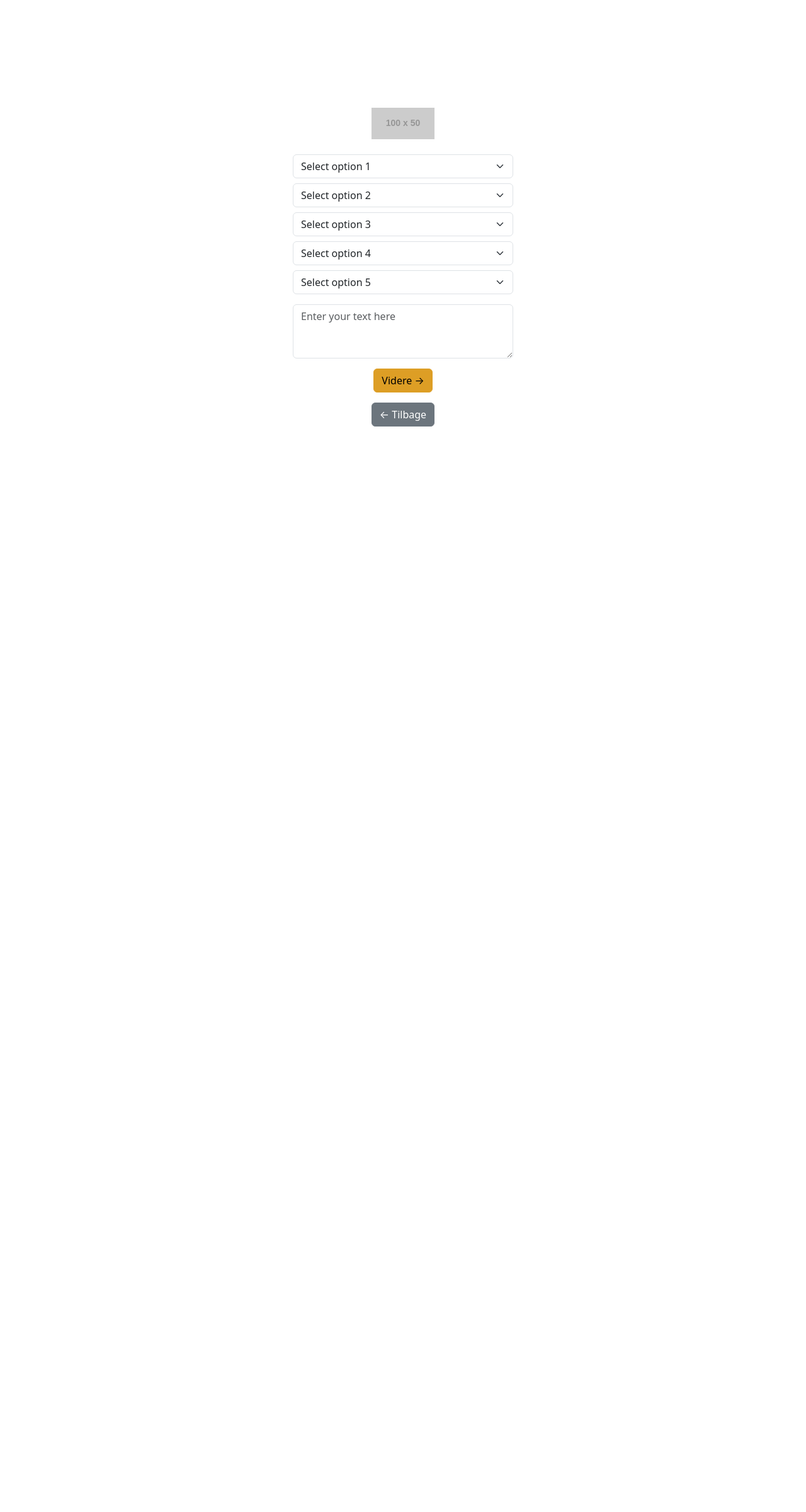
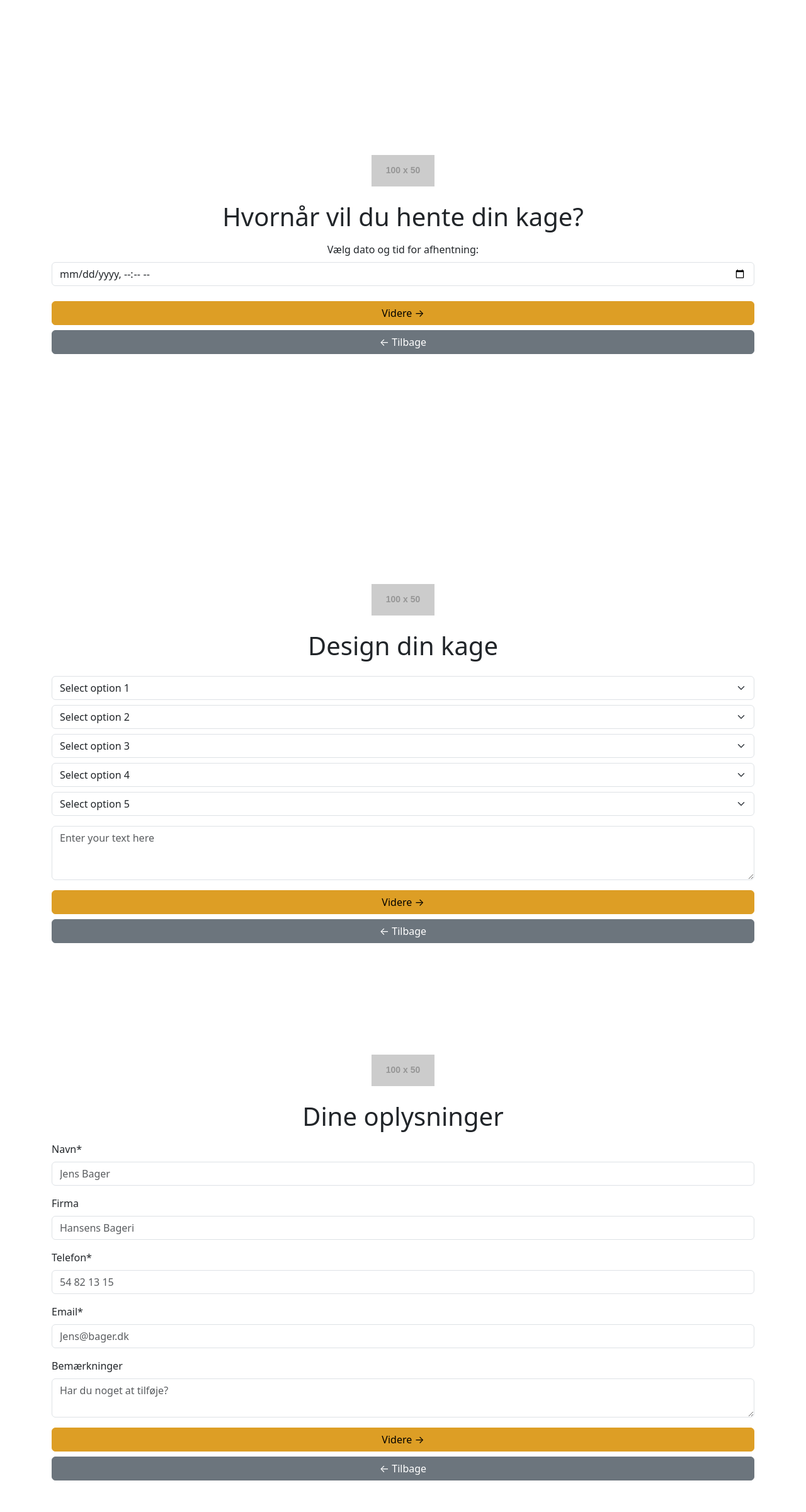
Before and after one commit to MarcGrell/meelo, a PHP site: page / in a window 1280 px wide. Shown: the whole page at 63% size. Before the commit the page ends 677 px from the top, so only its background shows below. Run offline with PHP 8.4, Linux system fonts and the light colour scheme; grey boxes labelled with a size stand in for pictures from a placeholder-image service; style sheets or scripts are compiled from the project's sources; some libraries are stand-ins or nearby versions.

Commit message:
Everything aligned. Layout looking good. Need to syle

```diff
--- a/index.php
+++ b/index.php
@@ -20,36 +20,39 @@ require "settings/init.php";
 <body>
 
 
-<!-- Date/time picker -->
-<!--
-<div class="container">
-    <div class="row justify-content-center">
-        <div class="col-12 text-center mt-5">
+<!-- Date/Time Picker -->
+<div class="container d-flex justify-content-center align-items-center min-vh-100 text-center">
+    <div class="w-100 w-sm-75 w-md-50 w-lg-25">
+        <div class="text-center mt-4">
             <img src="https://placehold.co/100x50@2x.png" alt="Logo" class="logo">
         </div>
 
-    <h1 class="text-center mt-4">Hvornår vil du hente din kage?</h1>
-    <form id="datetimeForm" class="ms-3 me-3">
-        <div class="mb-5">
+        <h1 class="mt-4">Hvornår vil du hente din kage?</h1>
+
+        <form id="datetimeForm" class="mt-3">
+            <div class="mb-4">
                 <label for="datetimeInput" class="form-label">Vælg dato og tid for afhentning:</label>
                 <input type="datetime-local" class="form-control" id="datetimeInput">
             </div>
+
             <div class="d-flex flex-column align-items-center">
-                    <button type="button" class="btn btn-farve w-25">Videre →</button>
-                    <button type="button" class="btn btn-secondary w-25 mt-3">← Tilbage</button>
+                <button type="button" class="btn btn-farve w-100 mb-2">Videre →</button>
+                <button type="button" class="btn btn-secondary w-100">← Tilbage</button>
             </div>
         </form>
+
         <p id="output" class="mt-3"></p>
     </div>
 </div>
-    -->
 
-<div class="container d-flex justify-content-center align-items-center min-vh-100 text-center">
-    <div class="row">
-        <div class="col-12 text-center mt-5">
+<!-- Cake Designer -->
+<div class="container d-flex justify-content-center align-items-center min-vh-100">
+    <div class="w-100 w-sm-75 w-md-50 w-lg-25">
+        <div class="text-center mt-4">
             <img src="https://placehold.co/100x50@2x.png" alt="Logo" class="logo">
         </div>
-    <form class="w-100 w-sm-75 w-md-50 w-lg-25 mt-4">
+        <h1 class="mt-4 text-center">Design din kage</h1>
+        <form class="mt-4">
             <!-- Dropdown Menus -->
             <div class="mb-3">
                 <select class="form-select mb-2" aria-label="Dropdown 1">
@@ -91,27 +94,23 @@ require "settings/init.php";
 
             <!-- Buttons -->
             <div class="d-flex flex-column align-items-center">
-            <button type="button" class="btn btn-farve w-35">Videre →</button>
-            <button type="button" class="btn btn-secondary w-35 mt-3">← Tilbage</button>
+                <button type="button" class="btn btn-farve w-100 mb-2">Videre →</button>
+                <button type="button" class="btn btn-secondary w-100">← Tilbage</button>
             </div>
         </form>
     </div>
 </div>
 
-
-
-
-
-
-<!--
-<div class="container mt-5">
-    <div class="row justify-content-center">
-        <div class="col-12 text-center mt-5">
+<!-- Customer Info -->
+<div class="container d-flex justify-content-center align-items-center min-vh-100">
+    <div class="w-100 w-sm-75 w-md-50 w-lg-25">
+        <div class="text-center mt-4">
             <img src="https://placehold.co/100x50@2x.png" alt="Logo" class="logo">
         </div>
-        <div class="col-md-6 mt-5">
-            <h1 class="text-center mb-4">Dine oplysninger</h1>
-            <form>
+
+        <h1 class="mt-4 text-center">Dine oplysninger</h1>
+
+        <form class="mt-3">
             <div class="mb-3">
                 <label for="name" class="form-label">Navn*</label>
                 <input type="text" class="form-control" id="name" placeholder="Jens Bager">
@@ -130,17 +129,17 @@ require "settings/init.php";
             </div>
             <div class="mb-3">
                 <label for="notes" class="form-label">Bemærkninger</label>
-                    <input type="textarea" class="form-control" id="text" placeholder="Har du noget at tilføje?">
+                <textarea class="form-control" id="notes" placeholder="Har du noget at tilføje?"></textarea>
             </div>
             <div class="d-flex flex-column align-items-center">
-                    <button type="button" class="btn btn-farve w-25">Videre →</button>
-                    <button type="button" class="btn btn-secondary w-25 mt-3">← Tilbage</button>
+                <button type="button" class="btn btn-farve w-100 mb-2">Videre →</button>
+                <button type="button" class="btn btn-secondary w-100">← Tilbage</button>
             </div>
         </form>
     </div>
 </div>
-</div>
--->
+
+
 <script src="https://cdn.jsdelivr.net/npm/bootstrap@5.3.3/dist/js/bootstrap.bundle.min.js"></script>
 <script>
     // Handle form submission
```
Lines whose indentation alone changed are shown as unchanged.
